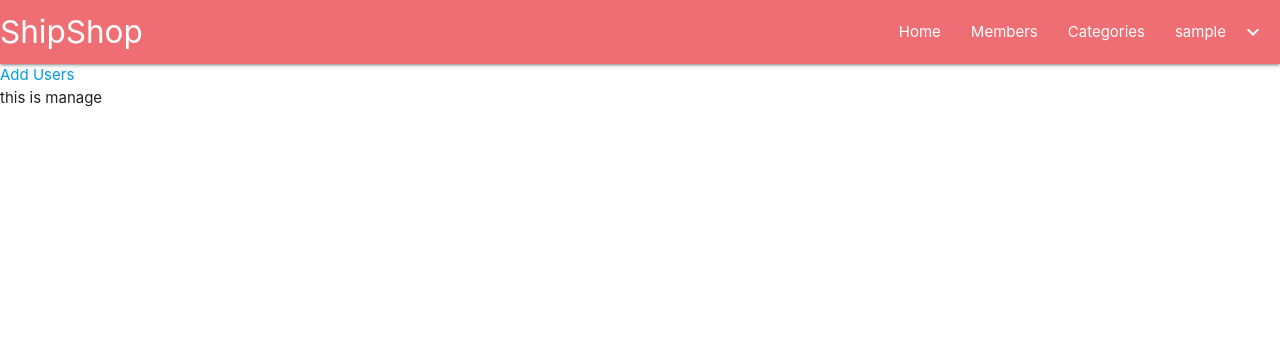
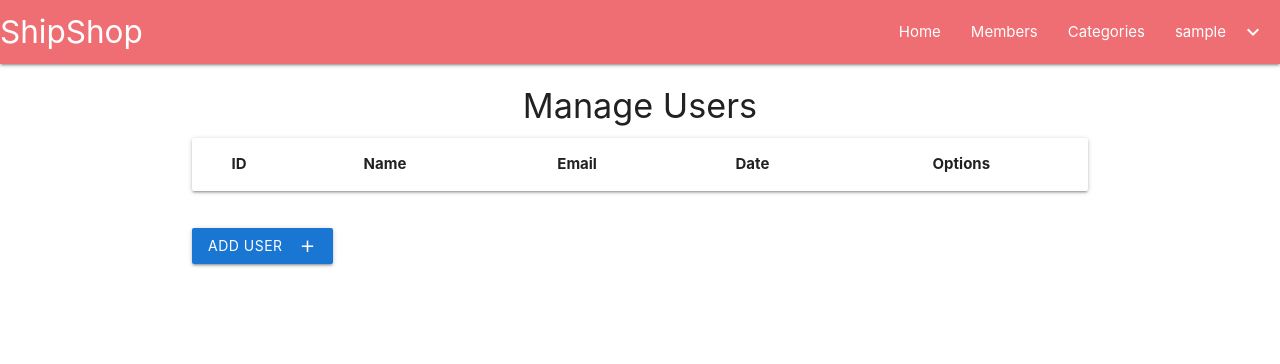
Before and after one commit to SoftwareGroup2019/project, a PHP site: page /Admin/members.php in a window 1280 px wide. Shown: the top 364 px of the page. Run offline with PHP 8.4, Linux system fonts and the light colour scheme; the visitor is signed in with stand-in values (Sample User, id 1); tables that the repository leaves empty or names only in its code hold one stand-in row (values such as "Sample post"); lists and menus that the app fills with data are empty.

Commit message:
Task Finished #Mohamad

```diff
--- a/Admin/include/template/header.php
+++ b/Admin/include/template/header.php
@@ -13,9 +13,13 @@
     <!-- Compiled and minified CSS -->
    <link rel="stylesheet" href="https://cdnjs.cloudflare.com/ajax/libs/materialize/1.0.0/css/materialize.min.css">
    <link rel="stylesheet" href="https://cdnjs.cloudflare.com/ajax/libs/font-awesome/4.7.0/css/font-awesome.min.css">
+
+
    <script src="layout/js/jquery-3.3.1.min.js"></script>
 
+   <style media="screen">
 
+   </style>
 
   </head>
   <body>
--- a/Admin/members.php
+++ b/Admin/members.php
@@ -14,16 +14,70 @@
 if ($do =='manage')
 {
 
+  $stmt = $con->prepare("SELECT
+    *
+    FROM user
+     WHERE GrupID != 1");
+
+     $stmt->execute();
+
+     $rows=$stmt->fetchAll();
+
+
+
 // mange page
 ?>
 
+<h4 class="center">Manage Users</h4>
 
-<a href="members.php?do=add">Add Users</a>
-<br>
+<div class="container">
+  <table class="responsive-table striped centered card">
+         <thead>
+           <tr>
+               <th>ID</th>
+               <th>Name</th>
+               <th>Email</th>
+               <th>Date</th>
+               <th>Options</th>
+           </tr>
+         </thead>
+
+         <tbody>
+
+        <?php
+
+        foreach ($rows as $row ) {
+          echo "<tr>";
+           echo "<td>". $row["UserID"] ."</td>";
+           echo "<td>". $row["Username"] ."</td>";
+           echo "<td>". $row["Email"] ."</td>";
+           echo "<td>". "----" ."</td>";
+           echo "<td>". '
+           <a class="waves-effect waves-light btn-small"><i class="material-icons">edit</i></a>
+           <a class="waves-effect waves-light btn-small" style="background-color:#d32f2f;"><i class="material-icons">delete</i></a>
+           '
+           ."</td>";
+          echo "</tr>";
+        }
+
+         ?>
+
+
+
+         </tbody>
+       </table>
+
+    <br>
+    <a class="waves-effect waves-light btn" href="members.php?do=add" style="background-color:#1976d2;">
+      <i class="material-icons right">add</i>Add User</a>
+</div>
+
+
+
 
 <?php
 
-echo "this is manage";
+
 
 }
 else if($do=='Edit'){ //Edit page
@@ -249,7 +303,7 @@
   elseif ($do == 'insert') {
       if ($_SERVER['REQUEST_METHOD'] == 'POST')
       {
-        echo   " <h1 class = 'center'> Add Users </h1>";
+        echo   " <h4 class = 'center'> Insert Users </h4>";
 
 
         $user = $_POST['user'];
@@ -296,7 +350,7 @@
 
 )
 );
-       echo "Done";
+       echo "User Added successfully";
 
 
      } // end of empty error
```
